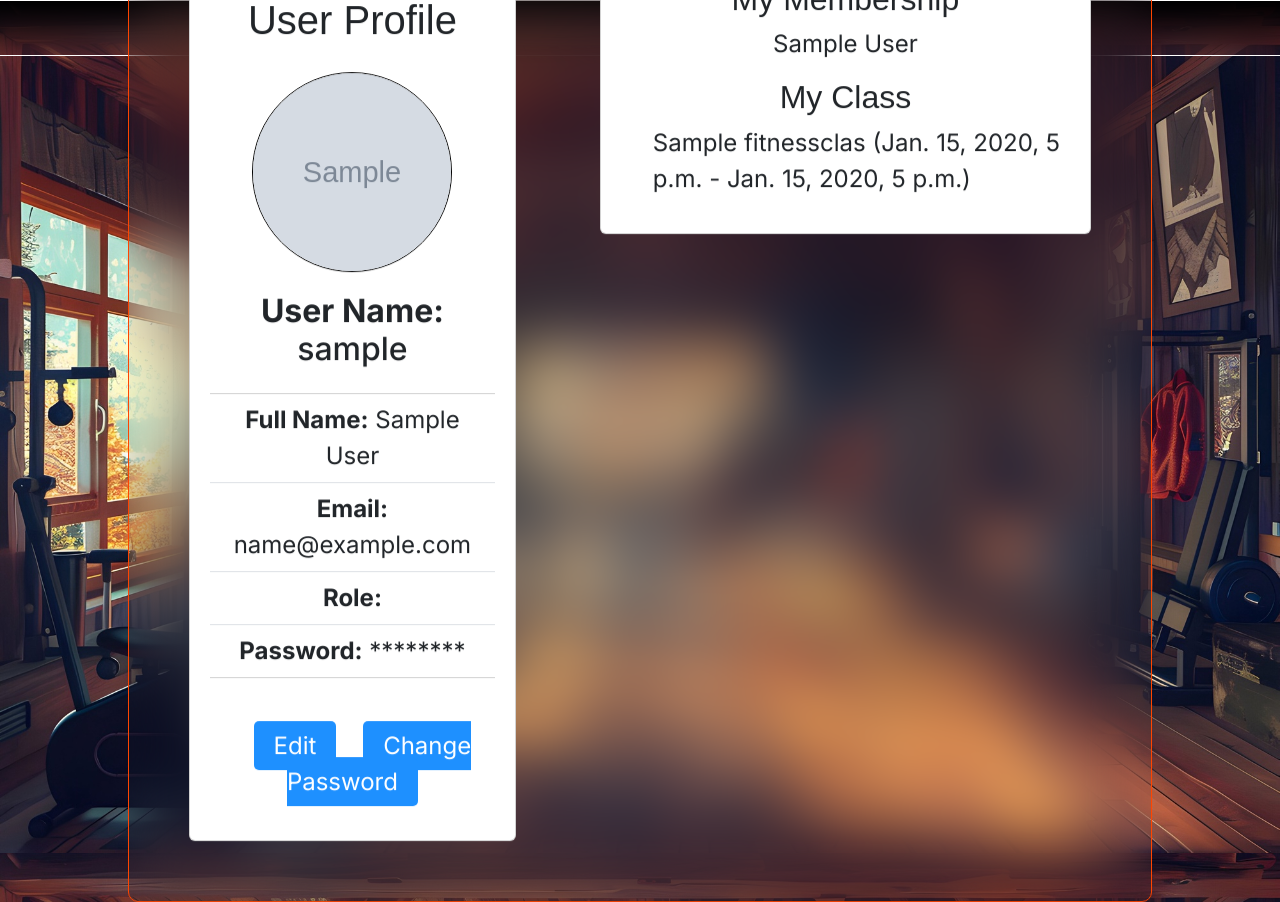
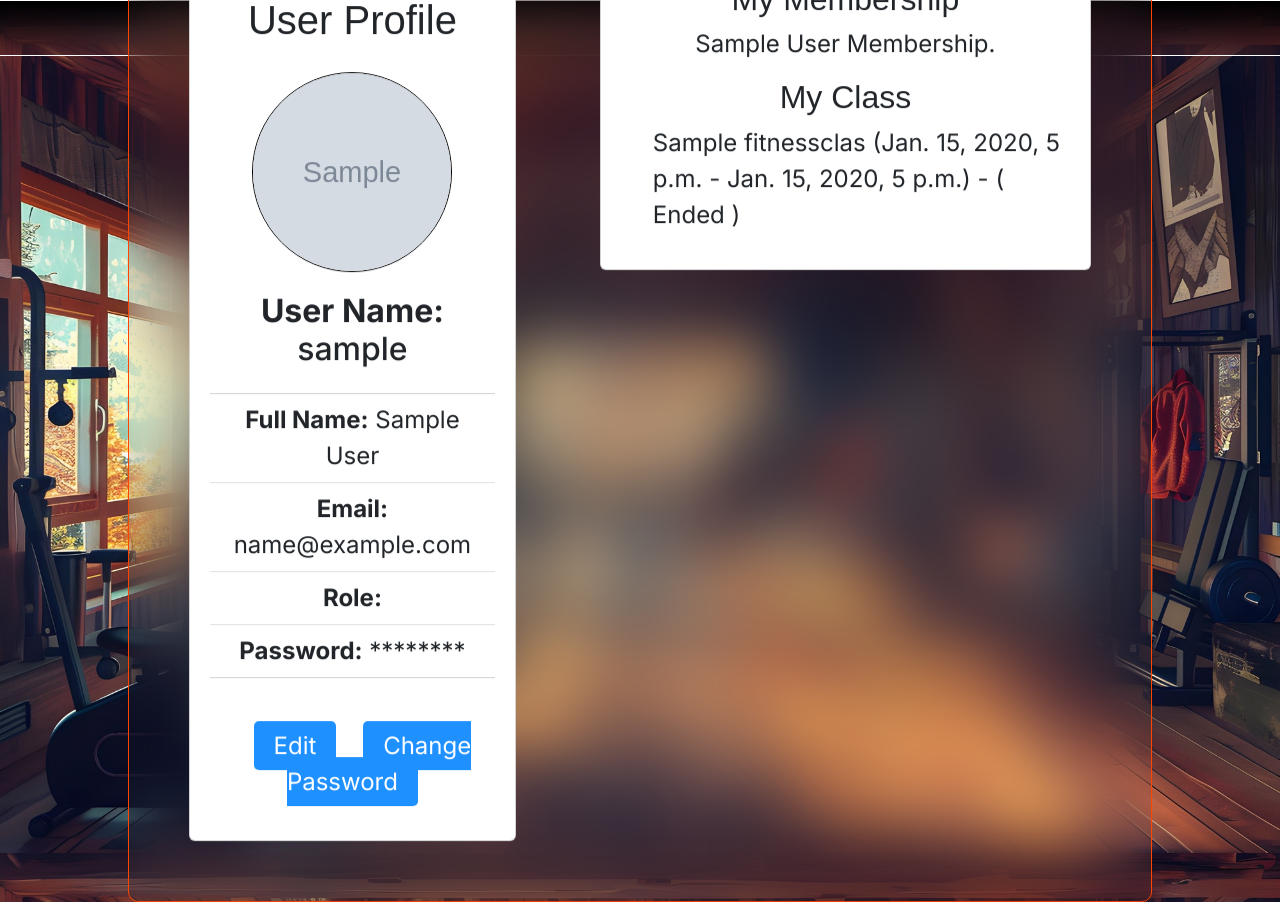
Before and after one commit to Peeradech01/ActiveVibe_Project, a Django app: page /userprofile/1/ in a window 1280 px wide. Run offline with Django 5.2, Linux system fonts and the light colour scheme; a user stored in the database is signed in; tables that the repository leaves empty hold one stand-in row (values such as "Sample post"); grey boxes marked "Sample" are stand-in pictures; some web fonts are replaced.

Commit message:
update show status of class

```diff
--- a/Projectors/fitnessmanagement/fitness/templates/user/userprofile.html
+++ b/Projectors/fitnessmanagement/fitness/templates/user/userprofile.html
@@ -61,14 +61,20 @@ User Profile
             <div class="card mybox">
                 <h2 class="font1">My Membership</h2>
                 {% if membership %}
-                    <p>{{ membership.first.membership.name }}</p>
+                    <p>{{ membership.first.membership.name }} Membership.</p>
                 {% else %}
                     <p>Haven't register membership.</p>
                 {% endif %}
                 <h2 class="font1">My Class</h2>
                 <ul>
                     {% for class in customer_class %}
-                        <li  class="list-group">{{ class.name }} ({{ class.start_time }} - {{ class.end_time }})</li>
+                        {% if class.end_time < current_datetime %}
+                            <li class="list-group">{{ class.name }} ({{ class.start_time }} - {{ class.end_time }}) - ( Ended ) </li>
+                        {% elif class.start_time > current_datetime and class.end_time > current_datetime %}
+                            <li class="list-group">{{ class.name }} ({{ class.start_time }} - {{ class.end_time }}) - ( Not started )</li>
+                        {% else %}
+                            <li class="list-group">{{ class.name }} ({{ class.start_time }} - {{ class.end_time }}) - ( Ongoing )</li>
+                        {% endif %}
                     {% empty %}
                         <li class="list-group">You haven't registered for any classes yet.</li>
                     {% endfor %}
--- a/Projectors/fitnessmanagement/fitness/views.py
+++ b/Projectors/fitnessmanagement/fitness/views.py
@@ -11,6 +11,7 @@ from django.contrib.auth.models import User
 from django.contrib.auth.forms import UserCreationForm
 from django import forms
 import random
+from datetime import datetime
 from fitness.models import *
 from .forms import LoginForm
 from django.contrib.auth.models import Group
@@ -75,7 +76,7 @@ class RegisterFormView(View):
             user = form.save()
             role = form.cleaned_data['role']
             group_name = role.capitalize()
-            group, created = Group.objects.get_or_create(name=group_name)
+            group = Group.objects.get(name=group_name)
             user.groups.add(group)
             PersonalInfo.objects.create(
                 customer=user,
@@ -153,10 +154,11 @@ class MembershipFormView(LoginRequiredMixin, View):
 # Fitness class page
 class FitnessClassView(LoginRequiredMixin, View):
     def get(self, request):
+        current_datetime = timezone.now()
         fit_class = FitnessClass.objects.all()
         categories = Category.objects.all()
         is_trainer = request.user.groups.filter(name='Trainer').exists()
-        context = {'fit_class': fit_class, 'category_list': categories, 'is_trainer':is_trainer}
+        context = {'fit_class': fit_class, 'category_list': categories, 'is_trainer':is_trainer, 'current_datetime': current_datetime}
         return render(request, 'user/fitness_class.html', context)
 
     def post(self, request):
@@ -214,6 +216,8 @@ class FitnessClassDetailView(LoginRequiredMixin, View):
         fit_classdetail = FitnessClass.objects.get(pk=pk)
         is_trainer = request.user.groups.filter(name="Trainer")
         remaining = fit_classdetail.max_capacity - fit_classdetail.customer.count()
+        if fit_classdetail.end_time < timezone.now():
+            return HttpResponseForbidden()
         context = {'fit_classdetail':fit_classdetail, 'is_trainer':is_trainer, 'remaining':remaining}
         return render(request, 'user/class_detail.html', context)
 
@@ -287,10 +291,10 @@ class DeleteFitnessClassView(LoginRequiredMixin, PermissionRequiredMixin, View):
 # UserProfile page
 class UserProfileView(LoginRequiredMixin, View):
     def get(self, request, pk):
+        current_datetime = timezone.now()
         membership = CustomerMembership.objects.filter(customer=pk)
         customer_class = FitnessClass.objects.filter(customer=request.user)
-        print(customer_class)
-        context = {'membership': membership, 'customer_class': customer_class}
+        context = {'membership': membership, 'customer_class': customer_class, 'current_datetime': current_datetime}
         return render(request, 'user/userprofile.html', context)
 
 
```
Also changed, not shown: Projectors/fitnessmanagement/fitness/templates/user/fitness_class.html (+8 -5 lines).
